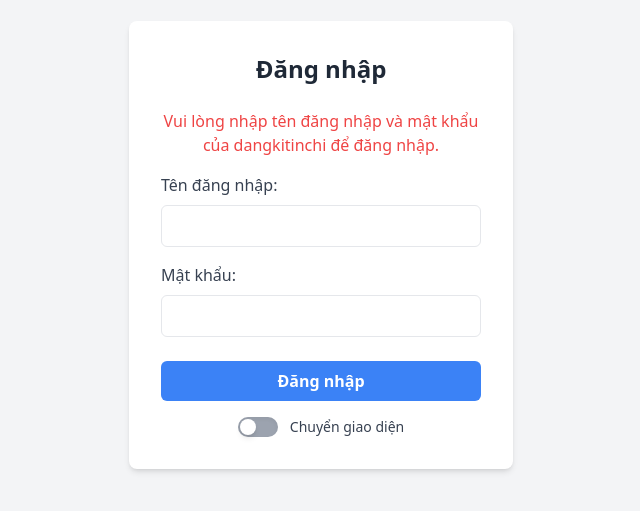
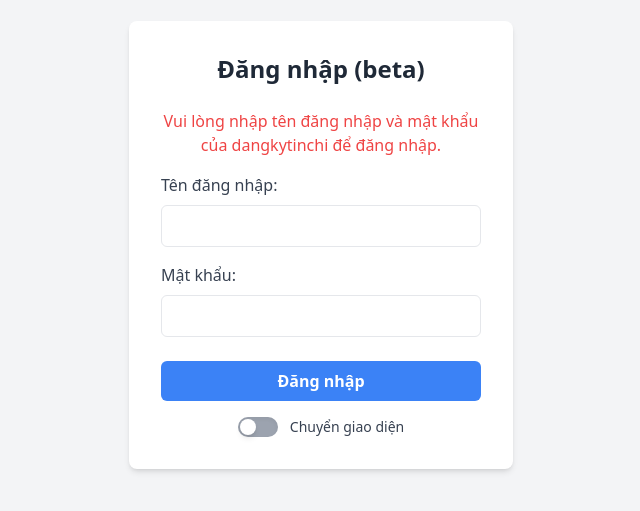
Before and after one commit to HDQuanDev/qtimetable-web, a plain HTML site: page login.html in a window 1280 px wide. Shown: the part 155-666 px from the top of the page, without its empty margins (319-959 px from the left). Drawn offline with nearby package versions, Linux system fonts and the light colour scheme.

Commit message:
Update login page header and instruction text for clarity

```diff
--- a/login.html
+++ b/login.html
@@ -37,8 +37,8 @@
 </head>
 <body class="bg-gray-100 dark:bg-gray-900 flex items-center justify-center h-screen font-sans antialiased">
     <div class="bg-white dark:bg-gray-800 p-8 rounded-lg shadow-md w-full max-w-sm">
-        <h2 class="text-2xl font-bold mb-6 text-center text-gray-800 dark:text-white">Đăng nhập</h2>
-        <p class="dark:text-red-300 text-center mb-4 text-red-500">Vui lòng nhập tên đăng nhập và mật khẩu của dangkitinchi để đăng nhập.</p>
+        <h2 class="text-2xl font-bold mb-6 text-center text-gray-800 dark:text-white">Đăng nhập (beta)</h2>
+        <p class="dark:text-red-300 text-center mb-4 text-red-500">Vui lòng nhập tên đăng nhập và mật khẩu của dangkytinchi để đăng nhập.</p>
         <form id="loginForm">
             <div class="mb-4">
                 <label for="username" class="block text-gray-700 dark:text-gray-300 mb-2 font-medium">Tên đăng nhập:</label>
```
